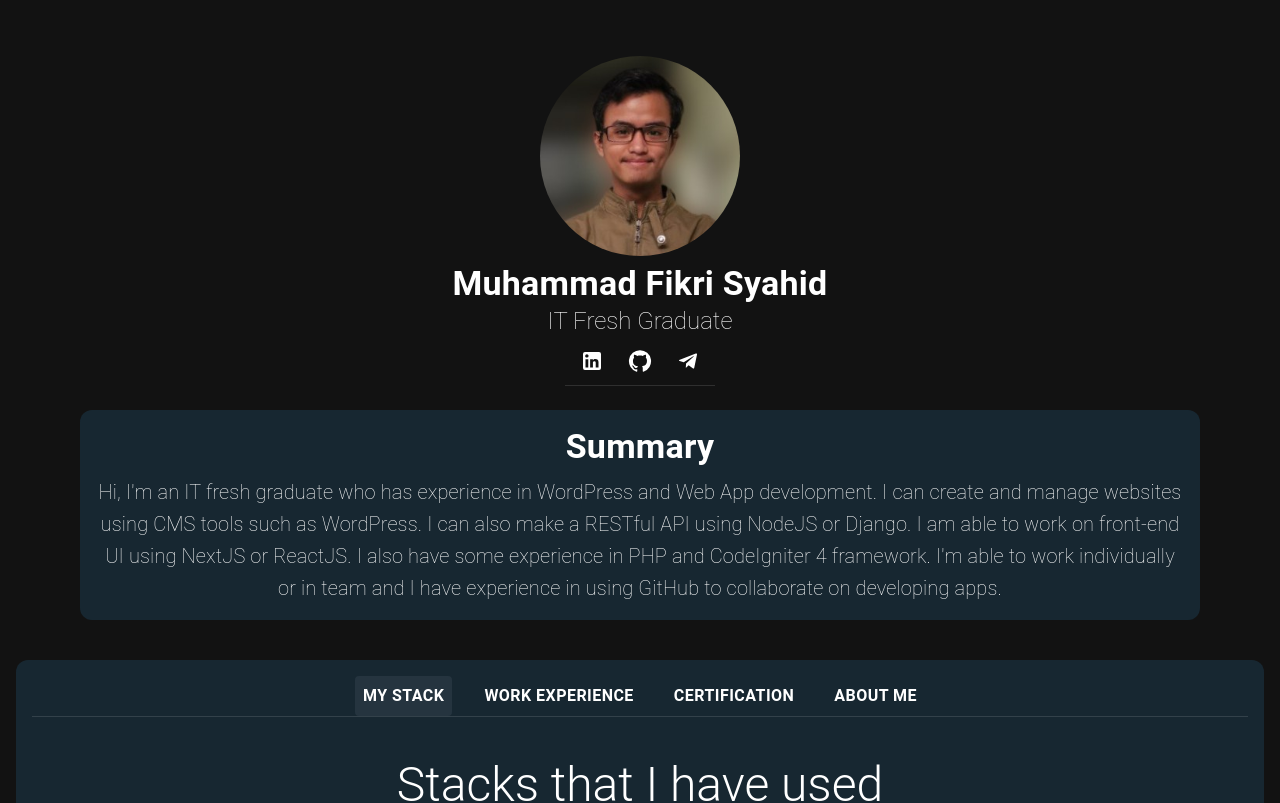
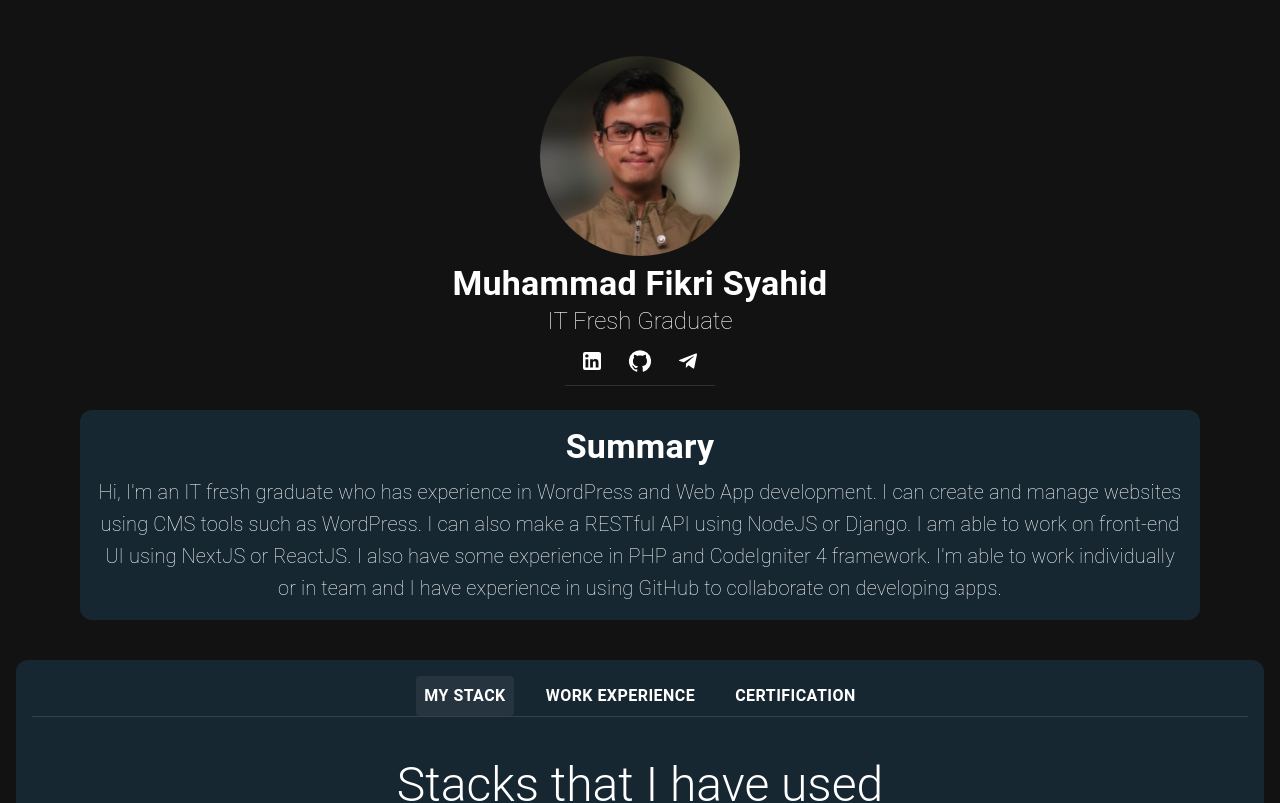
Before and after one commit to fikrisyahid/my-portofolio, a Next.js app: page / in a window 1280 px wide. Shown: the top 803 px of the page. Built offline with nearby package versions, Linux system fonts and the light colour scheme.

Commit message:
delete about me page (unnecessary)

```diff
--- a/src/context/page-context.tsx
+++ b/src/context/page-context.tsx
@@ -10,7 +10,7 @@ interface PageContextProps {
   children: ReactNode;
 }
 
-type TPage = "stack" | "experience" | "certification" | "about-me";
+type TPage = "stack" | "experience" | "certification";
 
 interface DefaultValue {
   currentPage: TPage;
--- a/src/pages/Aboutme.tsx
+++ /dev/null
@@ -1,18 +0,0 @@
-import Box from "@mui/material/Box";
-import React from "react";
-import Item from "../components/Item";
-import Typography from "@mui/material/Typography";
-
-export default function Aboutme() {
-  return (
-    <Box>
-      <Box display="flex" justifyContent="center" mb={5}>
-        <Item>
-          <Typography variant="h3" fontWeight={300} textAlign="center">
-            Know more about me
-          </Typography>
-        </Item>
-      </Box>
-    </Box>
-  );
-}
--- a/src/pages/Content.tsx
+++ b/src/pages/Content.tsx
@@ -2,7 +2,6 @@ import Divider from "@mui/material/Divider";
 import { useContext } from "react";
 import MainCard from "../components/MainCard";
 import { PageContext } from "../context/page-context";
-import Aboutme from "./Aboutme";
 import Certification from "./Certification";
 import Experience from "./Experience";
 import Stack from "./Stack";
@@ -18,10 +17,8 @@ export default function Content() {
         <Stack />
       ) : currentPage === "experience" ? (
         <Experience />
-      ) : currentPage === "certification" ? (
+      ) : (
         <Certification />
-      ) : (
-        <Aboutme />
       )}
     </MainCard>
   );
--- a/src/pages/Tab.tsx
+++ b/src/pages/Tab.tsx
@@ -45,19 +45,6 @@ export default function Tab() {
       >
         Certification
       </Button>
-      <Button
-        variant="text"
-        sx={{
-          fontSize: 16,
-          fontWeight: 700,
-          color: "white",
-          backgroundColor:
-            currentPage === "about-me" ? "#25343F" : "transparent",
-        }}
-        onClick={() => setCurrentPage("about-me")}
-      >
-        About Me
-      </Button>
     </Box>
   );
 }
```
